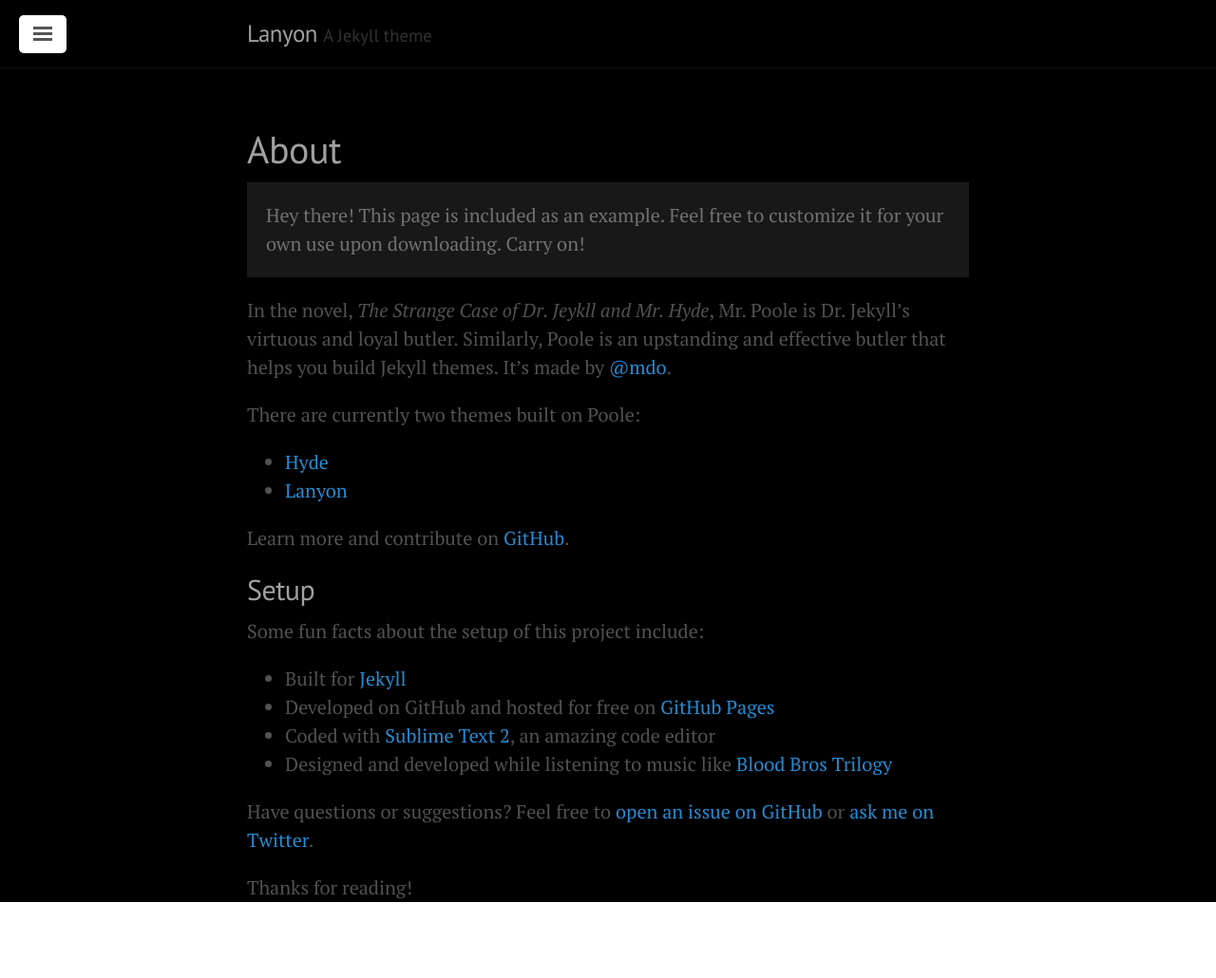
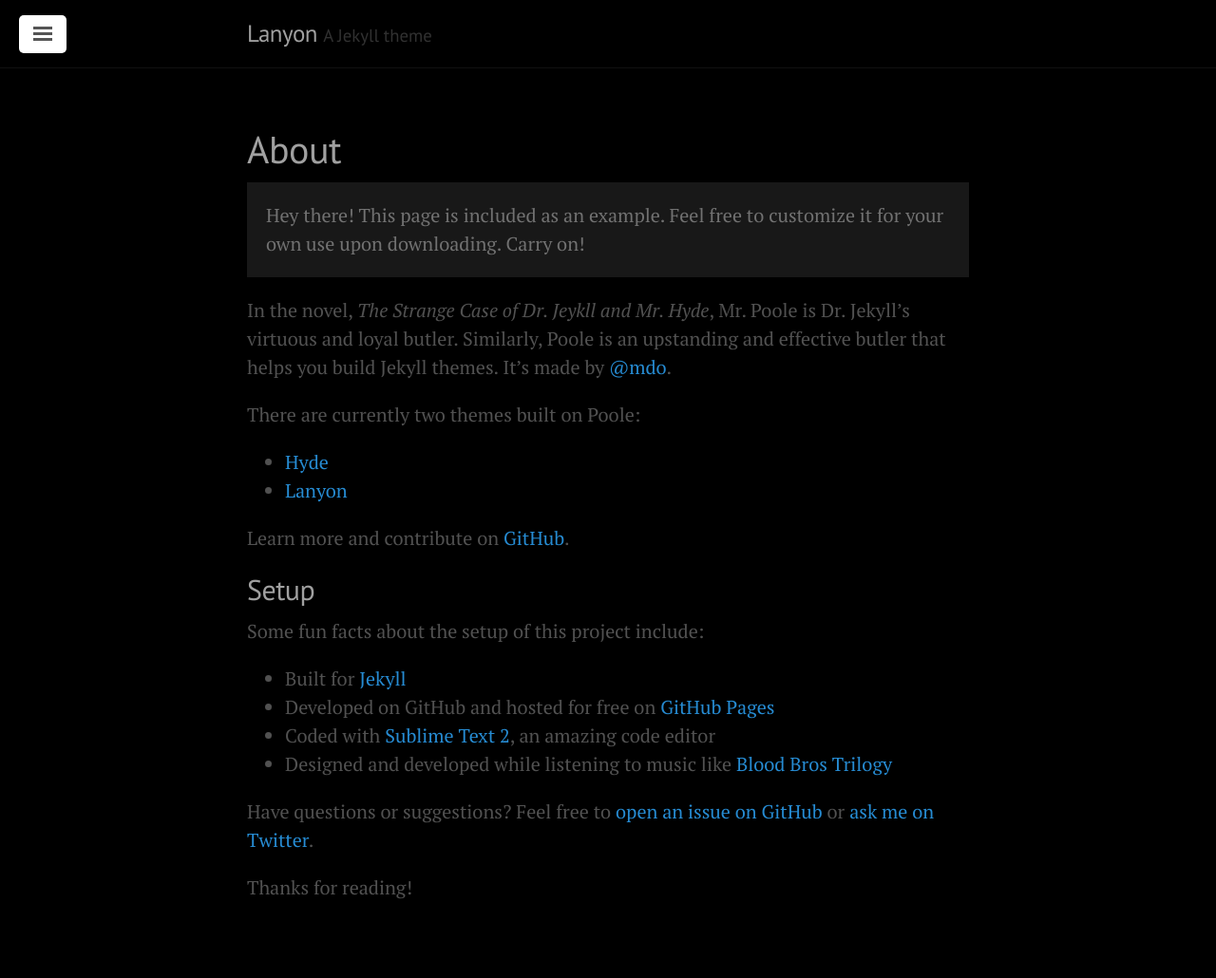
Before and after one commit to iankeane/keanegit.github.io, a Jekyll site: the page built from about.md, in a window 1280 px wide. Shown: the whole page at 95% size. Built offline with Jekyll 4.4.1, drawn with Linux system fonts in a browser that asks for light colours.

Commit message:
attempt position absolute

```diff
--- a/public/css/lanyon.css
+++ b/public/css/lanyon.css
@@ -61,9 +61,8 @@
  */
 
 .wrap {
-  position: relative;
+  position: absolute;
   width: 100%;
-  margin: bottom;
   background-color:#000000;
 }
 
```
